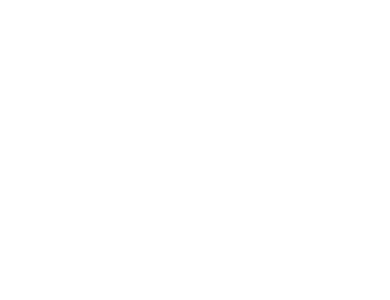
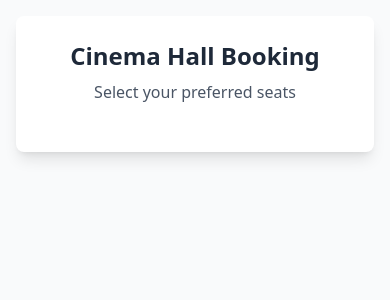
Before and after one commit to Itssanthoshhere/Cinema-Seat-Booking, a React (Vite) app: page / in a window 390 px wide. Shown: the top 300 px of the page. Built offline with nearby package versions, Linux system fonts and the light colour scheme.

Commit message:
feat: add basic layout and title section for CinemaSeatBooking
- Added container with responsive padding and background
- Implemented title and subtitle section with styling using TailwindCSS

```diff
--- a/src/components/cinema-seat-booking.jsx
+++ b/src/components/cinema-seat-booking.jsx
@@ -18,8 +18,14 @@
   subtitle = "Select your preferred seats",
 }) => {
   return (
-    <div>
+    <div className="w-full min-h-screen bg-gray-50 p-4">
       {/* Title  */}
+      <div className="max-w-6xl mx-auto bg-white rounded-lg shadow-lg p-6">
+        <h1 className="text-2xl lg:text-3xl font-bold text-center mb-2 text-gray-800">
+          {title}
+        </h1>
+        <p className="text-center text-gray-600 mb-6">{subtitle}</p>
+      </div>
 
       {/* Screen  */}
       {/* Seat Map  */}
```
